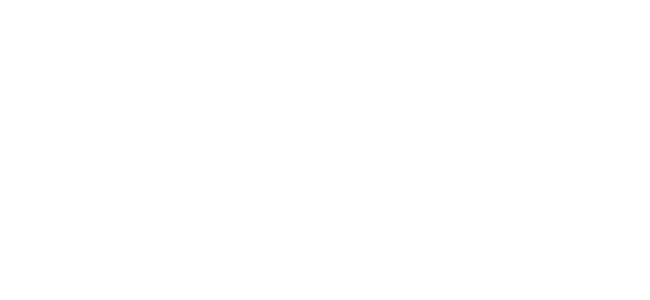
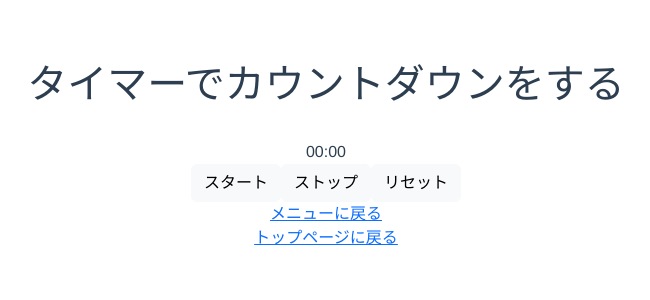
Before and after one commit to tsukasa-hash/coffee_vue_app, a Vue app: page /brewing in a window 1280 px wide. Before the commit this address had no page. Shown: the top 300 px of the page, without its empty margins (314-964 px from the left). Built offline with nearby package versions, Linux system fonts and the light colour scheme.

Commit message:
カウントダウンタイマーを作成した

```diff
--- /dev/null
+++ b/src/components/BrewingViewer.vue
@@ -0,0 +1,64 @@
+<template>
+  <div>
+    <h1>タイマーでカウントダウンをする</h1>
+    <br />
+    {{ minutes }}:{{ seconds }}
+    <br />
+    <button class="btn btn-light" @click="startTimer" v-if="!timerIsRunning">
+      スタート
+    </button>
+    <button class="btn btn-light" @click="startTimer" v-if="timerIsRunning">
+      再開
+    </button>
+    <button class="btn btn-light" @click="stopTimer">ストップ</button>
+    <button class="btn btn-light" @click="resetTimer">リセット</button>
+    <br />
+    <router-link to="/top">メニューに戻る</router-link>
+    <br />
+    <router-link to="/">トップページに戻る</router-link>
+  </div>
+</template>
+<script>
+export default {
+  data() {
+    return {
+      tick: null,
+      timerIsRunning: false,
+      millisecondsTime: 0,
+    };
+  },
+  created() {},
+  methods: {
+    // TODO:状態遷移がある。停止中、実行中、一時停止中
+    // TODO:0秒になったら停止する
+    startTimer() {
+      const startTime = Date.now();
+      this.tick = setInterval(() => {
+        // TODO:変数名を変更する。millisecondではなく秒
+        this.millisecondsTime = 70 - this.durationFromStart(startTime);
+      }, 1000);
+      this.timerIsRunning = true;
+    },
+    durationFromStart(startTime) {
+      return ((Date.now() - startTime) * 0.001).toFixed(0);
+    },
+    stopTimer() {
+      clearInterval(this.tick);
+      this.timerIsRunning = false;
+    },
+    resetTimer() {},
+  },
+  computed: {
+    minutes: function () {
+      return Math.floor((this.millisecondsTime / 60) % 60)
+        .toString()
+        .padStart(2, "0");
+    },
+    seconds: function () {
+      return Math.floor(this.millisecondsTime % 60)
+        .toString()
+        .padStart(2, "0");
+    },
+  },
+};
+</script>
--- a/src/router.js
+++ b/src/router.js
@@ -4,6 +4,7 @@
 import MethodRegister from './components/MethodRegister.vue'
 import MethodDetailViewer from './components/MethodDetailViewer.vue'
 import MethodListViewer from './components/MethodListViewer.vue'
+import BrewingViewer from './components/BrewingViewer.vue'
 
 const routes = [
     {
@@ -31,6 +32,11 @@
         name: 'method_list_viewer',
         component: MethodListViewer
     },
+    {
+        path: '/brewing',
+        name: 'brewing',
+        component: BrewingViewer
+    },
 ]
 
 const router = createRouter({
```
